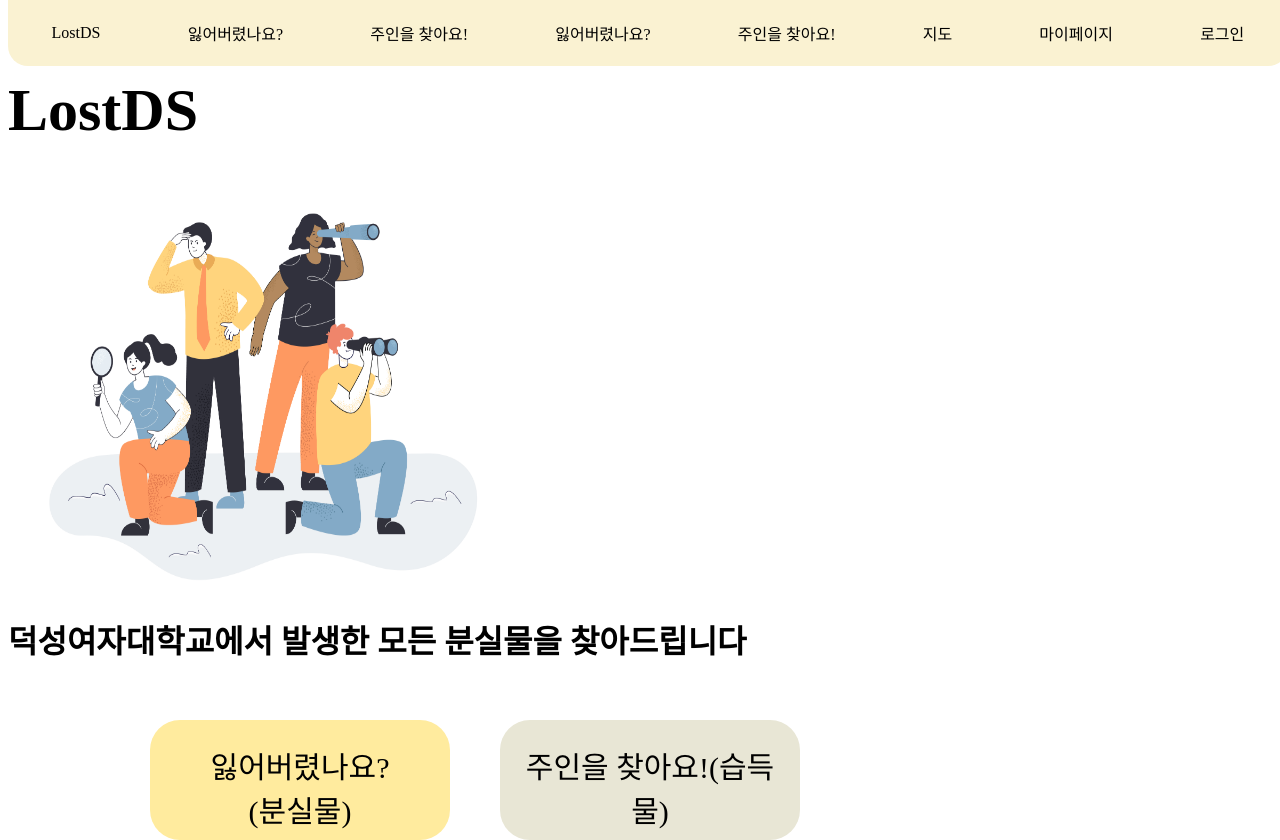
After one commit to 2023-DSWU-Internet-Programming-Project/LostDS, a Django app: template project/main/templates/main/connect.html in a window 1280 px wide. The commit adds this page. Run offline with Django 4.2, Linux system fonts and the light colour scheme; the template is opened without the code that fills it, so the values that code supplies are empty; some web fonts are replaced.

Commit message:
버튼 css 설정 및 링크 연결

```diff
--- a/project/main/static/main/css/main.css
+++ b/project/main/static/main/css/main.css
@@ -0,0 +1,28 @@
+.button1 {
+position: absolute;
+width: 300px;
+height: 120px;
+left: 150px;
+top:90%;
+border: none;
+padding: 23px;
+
+background: #FFEB9E;
+border-radius: 30px;
+
+}
+
+/* Rectangle 125 */
+.button2{
+position: absolute;
+width: 300px;
+height: 120px;
+left: 500px;
+top:90%;
+border: none;
+padding: 23px;
+
+background: #E8E6D5;
+border-radius: 30px;
+
+}
--- /dev/null
+++ b/project/main/templates/main/connect.html
@@ -0,0 +1,22 @@
+{% extends 'main/nav.html' %}
+{% load static %}
+
+{% block content %}
+<head>
+    <meta charset="UTF-8">
+    <title>LostDS</title>
+    <link rel="stylesheet" href="{% static 'main/css/main.css' %}" media="screen">
+</head>
+<body>
+
+<br/>
+        <h2 style="font-family:'PuradakGentleGothicR'; font-size:60px;">LostDS</h2>
+        <img src="/static/main/ppl.jpg" alt="일러스트" width="500" height="400">
+        <h1>덕성여자대학교에서 발생한 모든 분실물을 찾아드립니다</h1>
+        <button type="button" class="button1" style="font-family: 'EASTARJET-Medium'; font-size:30px;" onclick="location.href='{% url 'find' %}'">
+            잃어버렸나요?<br/>(분실물)</button>
+        <button type="button" class="button2" style="font-family: 'EASTARJET-Medium'; font-size:30px;" onclick="location.href='{% url 'found' %}'">주인을 찾아요!(습득물)</button>
+
+{% endblock %}
+</body>
+</html>
--- /dev/null
+++ b/project/main/templates/main/nav.html
@@ -0,0 +1,39 @@
+{% load static %}
+
+<!DOCTYPE html>
+<html lang="en">
+<head>
+    <meta charset="UTF-8">
+    <meta name="viewport" content="width=device-width, initial-scale=1.0">
+    <link rel="stylesheet" href="{% static 'main/css/nav.css' %}" media="screen">
+    <title>LostDS</title>
+    <style>
+        .main { font-family: 'PuradakGentleGothicR'; font-size: 20;}
+    </style>
+</head>
+<body>
+    <div style="display: flex; flex-direction: column;">
+    <navigation class="nav">
+        <a href='/' class='main'>LostDS</a>
+
+        <a href="{% url 'find' %}" class='item'>잃어버렸나요?</a>
+        <a href="{% url 'found' %}" class='item'>주인을 찾아요!</a>
+
+        <a href="message/ask/" class='item'>잃어버렸나요?</a>
+        <a href="message/find/" class='item'>주인을 찾아요!</a>
+
+        <a href='https://map.naver.com/p/search/%EB%8D%95%EC%84%B1%EC%97%AC%EC%9E%90%EB%8C%80%ED%95%99%EA%B5%90?c=15.00,0,0,0,dh' class='item'>지도</a>
+        <a href='' class='item'>마이페이지</a>
+        {% if user.is_authenticated %}
+            <a href='/login/logout' class='item'>로그아웃</a>
+        {% else %}
+            <a href="{% url 'login' %}" class='item'>로그인</a>
+        {% endif %}
+
+    </navigation>
+
+    {% block content %} {% endblock %}
+    </div>
+</body>
+
+</html>
--- a/project/main/urls.py
+++ b/project/main/urls.py
@@ -8,8 +8,8 @@ from django.conf.urls.static import static
 urlpatterns = [
     path('', views.connect),
     path('login/', views.login, name='login'),
-    # path('message/', views.found, name='found'),
-    # path('message/ask/', views.find, name='find'),
+ path('message/', views.found, name='found'),
+     path('message/ask/', views.find, name='find'),
     # path('mypage/', views.mypage, name='mypage')
     path('signup/', views.info, name='info')
 ]
```
